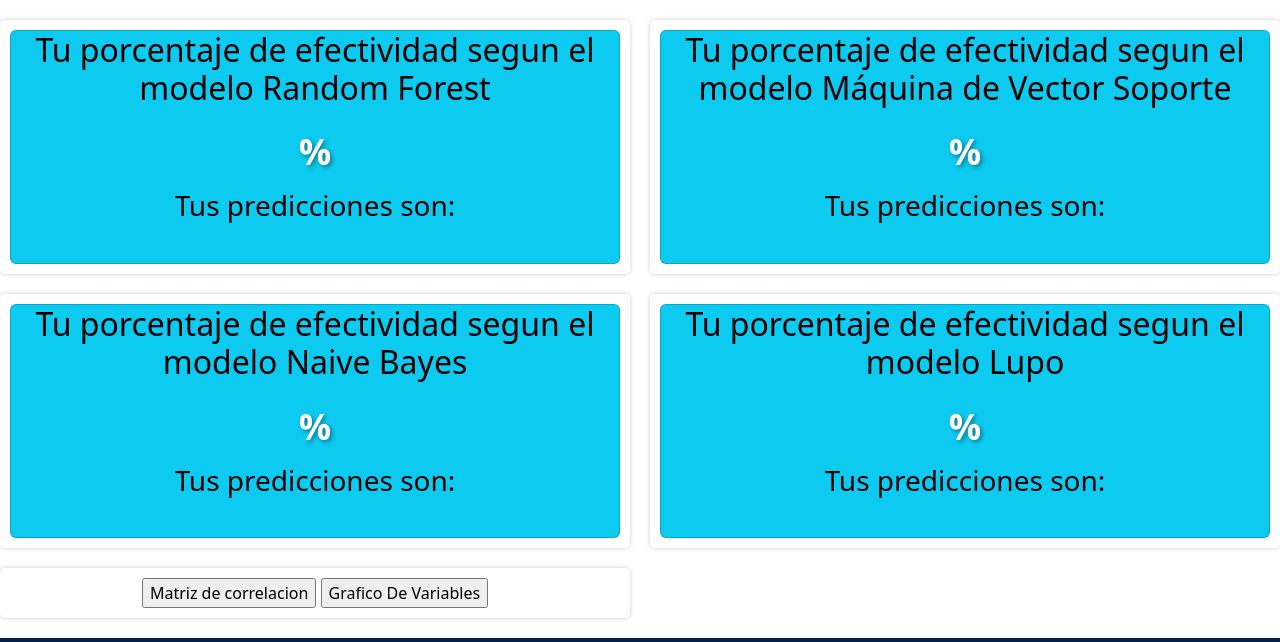
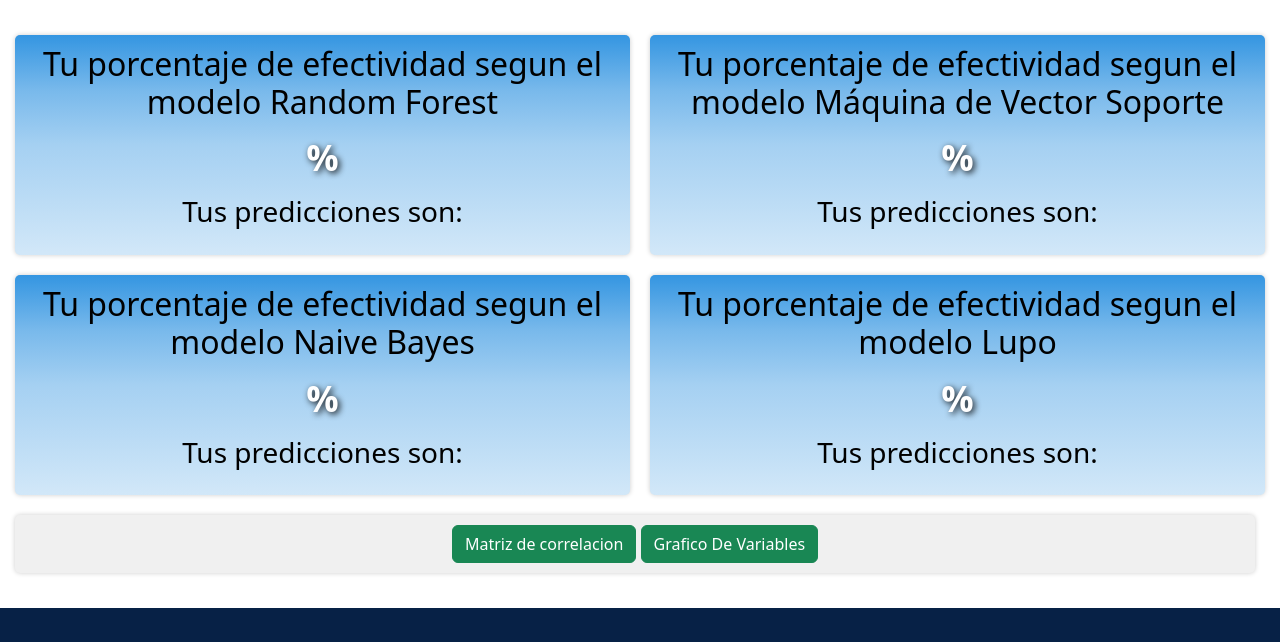
Before and after one commit to ThePolanco/Aplicativo_MCPP, a Flask app: template app_predicciones/src/templates/ResultadoModelo.html in a window 1280 px wide. Shown: the part 128-770 px from the top of the page. Run offline with Flask 3, Linux system fonts and the light colour scheme; the template is opened without the code that fills it, so the values that code supplies are empty; parts of the project's set-up code (start-up, migrations or seed data) failed here and were passed over; grey boxes are pictures that could not be loaded.

Commit message:
UPDATE background, divs and general styles

```diff
--- a/app_predicciones/src/app.py
+++ b/app_predicciones/src/app.py
@@ -394,31 +394,31 @@ def index():
     # Lupo>RF and MVS and NV
     if(ocurrenciaLupo>ocurrenciaRF and ocurrenciaLupo>ocurrenciaMVS and ocurrencialupo>ocurrenciaNV):
         if(lupo[TamaA-1]==1):
-            lluvia="llovera"
+            lluvia="Llovera"
         else:
             lluvia="No llovera"
     # RF>Lupo and MVS and NV
     elif(ocurrenciaRF>ocurrenciaLupo and ocurrenciaRF>ocurrenciaMVS and ocurrenciaRF>ocurrenciaNV):
         if(YRF_prdss[TamaA-1]==1):
-            lluvia="llovera"
+            lluvia="Llovera"
         else:
             lluvia="No llovera"
     # MVS>Lupo and RF and NV
     elif(ocurrenciaMVS>ocurrenciaLupo and ocurrenciaMVS>ocurrenciaRF and ocurrenciaMVS>ocurrenciaNV):
         if(YMVS_pred[TamaA-1]==1):
-            lluvia="llovera"
+            lluvia="Llovera"
         else:
             lluvia="No llovera"
     # NV>Lupo and RF and MVS
     elif(ocurrenciaNV>ocurrenciaLupo and ocurrenciaNV>ocurrenciaRF and ocurrenciaNV>ocurrenciamVS):
         if(y_pred[TamaA-1]==1):
-            lluvia="llovera"
+            lluvia="Llovera"
         else:
             lluvia="No llovera"
     # NV==Lupo == RF == MVS
     else:
         if(YMVS_pred[TamaA-1]==1):
-            lluvia="llovera"
+            lluvia="Llovera"
         else:
             lluvia="No llovera"
 
@@ -498,7 +498,7 @@ def procesoAlgoritmo():
 
 #Indice de ocurrencia
     ocurrenciaRF=accuracy_score(YRF_test, YRF_prdss)
-    print("El porcentaje de efectividad de random forest es: ", ocurrenciaRF)
+    print("El porcentaje de efectividad de Random Forest es: ", ocurrenciaRF)
 
 
 # se crea un dataframe para comparar con lso valores reales
@@ -528,7 +528,7 @@ def procesoAlgoritmo():
 
     clf = SVC(kernel = 'linear').fit(XMVS_train, YMVS_train)
     ocurrenciaMVS=clf.score(XMVS_test, YMVS_test)
-    print("El porcentaje de efectividad del modelo Support Vector Machines es: ", ocurrenciaMVS)
+    print("El porcentaje de efectividad del modelo Support Vector Machine es: ", ocurrenciaMVS)
 
     YMVS_pred = clf.predict(XMVS_test)
 
@@ -622,7 +622,7 @@ def procesoAlgoritmo():
             elif(YRF_prdss[ni]==0 and YMVS_pred[ni]==0 and y_pred[ni]==1):
                 lupo.append(0)
             else:
-                print("no concuerda")
+                print("No concuerda")
         # RF=0 MVS=1 NV=1
         elif(ocurrenciaRF<ocurrenciaAdimitica and ocurrenciaMVS>ocurrenciaAdimitica and ocurrenciaNV>ocurrenciaAdimitica):
             if(YRF_prdss[ni]==1 and YMVS_pred[ni]==1 and y_pred[ni]==1):
@@ -654,7 +654,7 @@ def procesoAlgoritmo():
                 else:
                     lupo.append(1)
             else:
-                print("no concuerda")
+                print("No concuerda")
         # RF=1 MVS=0 NV=1
         elif(ocurrenciaRF>ocurrenciaAdimitica and ocurrenciaMVS<ocurrenciaAdimitica and ocurrenciaNV>ocurrenciaAdimitica):
             if(YRF_prdss[ni]==1 and YMVS_pred[ni]==1 and y_pred[ni]==1):
@@ -716,7 +716,7 @@ def procesoAlgoritmo():
             elif(YRF_prdss[ni]==0 and YMVS_pred[ni]==0 and y_pred[ni]==1):
                 lupo.append(0)
             else:
-                print("no concuerda")
+                print("No concuerda")
         # RF> MVS and NV
         elif(ocurrenciaRF>ocurrenciaAdimitica and ocurrenciaMVS<ocurrenciaAdimitica and ocurrenciaNV<ocurrenciaAdimitica):
             if(YRF_prdss[ni]==1 and YMVS_pred[ni]==1 and y_pred[ni]==1):
@@ -736,7 +736,7 @@ def procesoAlgoritmo():
             elif(YRF_prdss[ni]==0 and YMVS_pred[ni]==0 and y_pred[ni]==1):
                 lupo.append(0)
             else:
-                print("no concuerda")
+                print("No concuerda")
         # MVS> RF and NV
         elif(ocurrenciaRF<ocurrenciaAdimitica and ocurrenciaMVS>ocurrenciaAdimitica and ocurrenciaNV<ocurrenciaAdimitica):
             if(YRF_prdss[ni]==1 and YMVS_pred[ni]==1 and y_pred[ni]==1):
@@ -756,7 +756,7 @@ def procesoAlgoritmo():
             elif(YRF_prdss[ni]==0 and YMVS_pred[ni]==0 and y_pred[ni]==1):
                 lupo.append(0)
             else:
-                print("no concuerda")
+                print("No concuerda")
         # NV> RF and MVS
         elif(ocurrenciaRF<ocurrenciaAdimitica and ocurrenciaMVS<ocurrenciaAdimitica and ocurrenciaNV>ocurrenciaAdimitica):
             if(YRF_prdss[ni]==1 and YMVS_pred[ni]==1 and y_pred[ni]==1):
@@ -776,7 +776,7 @@ def procesoAlgoritmo():
             elif(YRF_prdss[ni]==0 and YMVS_pred[ni]==0 and y_pred[ni]==1):
                 lupo.append(1)
             else:
-                print("no concuerda")
+                print("No concuerda")
         #else final
         else:
             print("No concuerda el valor")
--- a/app_predicciones/src/static/css/estilos2.css
+++ b/app_predicciones/src/static/css/estilos2.css
@@ -1,7 +1,4 @@
 body{
-    /**background-image: url('https://images.unsplash.com/photo-1517685352821-92cf88aee5a5?ixlib=rb-4.0.3&ixid=M3wxMjA3fDB8MHxwaG90by1wYWdlfHx8fGVufDB8fHx8fA%3D%3D&auto=format&fit=crop&w=1374&q=80');
-    background-size: cover;
-    background-attachment: fixed;**/
     background-color: white;
     margin: 0;
     padding: 0;
@@ -28,21 +25,34 @@ body{
 }
 
 .area_1, .area_2 {
+    background-image: url('https://images.unsplash.com/photo-1517685352821-92cf88aee5a5?ixlib=rb-4.0.3&ixid=M3wxMjA3fDB8MHxwaG90by1wYWdlfHx8fGVufDB8fHx8fA%3D%3D&auto=format&fit=crop&w=1374&q=80');
+    background-size: cover;
+    background-attachment: fixed;
     flex-basis: calc(50% - 10px);
     padding: 10px;
-    background-color: #ffffff;
+    background-color: rgba(255, 255, 255, 0.5);
     margin-bottom: 20px;
     box-sizing: border-box;
     box-shadow: 0 0 5px rgba(0, 0, 0, 0.2);
     border-radius: 5px;
-    background-color: rgba(30, 138, 222, 0.8);
+    color: #000;
+    overflow: hidden;
+    /**
+    background: linear-gradient(
+        rgba(30, 138, 222, 0.9),
+        rgba(30, 138, 222, 0.6),
+        rgba(30, 138, 222, 0.4),
+        rgba(30, 138, 222, 0.3),
+        rgba(30, 138, 222, 0.2)
+    );
+    **/
 }
 
 .porciento {
     font-size: 36px;
     color: #ffffff;
     font-weight: bold;
-    text-shadow: 2px 2px 4px rgba(0, 0, 0, 0.4);
+    text-shadow: 2px 2px 6px rgba(0, 0, 0, 0.9);
     margin: 10px 0;
     transition: transform 0.2s;
     cursor: pointer;
@@ -63,7 +73,7 @@ body{
 
 .button1, .button2{
     flex-basis: calc(50% - 10px);
-    padding: 10px;
+    padding: 0px;
     background-color: #f0f0f0;
     margin-bottom: 20px;
     box-sizing: border-box;
@@ -82,6 +92,9 @@ body{
 }
 
 .area_historico{
+    background-image: url('https://images.unsplash.com/photo-1517685352821-92cf88aee5a5?ixlib=rb-4.0.3&ixid=M3wxMjA3fDB8MHxwaG90by1wYWdlfHx8fGVufDB8fHx8fA%3D%3D&auto=format&fit=crop&w=1374&q=80');
+    background-size: cover;
+    background-attachment: fixed;
     flex-basis: calc(30% - 10px);
     padding: 10px;
     background-color: #ffffff;
@@ -90,6 +103,7 @@ body{
     box-shadow: 0 0 5px rgba(0, 0, 0, 0.2);
     border-radius: 5px;
 }
+
 .area_graficos {
     flex-basis: calc(70% - 10px);
     padding: 10px;
@@ -110,6 +124,7 @@ body{
     margin-top: 20px;
     flex-grow: 1;
     height: 100%;
+    padding: 15px;
 }
 
 .area_subir, .muestra {
@@ -137,10 +152,18 @@ body{
     justify-content: space-between;
     margin-top: 20px;
     flex-grow: 1;
+    padding: 15px;
 }
 
-
-.area_modelo{
+.area_modelo, .area_modelo1, .area_modelo2, .area_modelo3{
+    background: linear-gradient(
+        rgba(30, 138, 222, 0.9),
+        rgba(30, 138, 222, 0.6),
+        rgba(30, 138, 222, 0.4),
+        rgba(30, 138, 222, 0.3),
+        rgba(30, 138, 222, 0.2)
+    );
+    color: #000;
     flex-basis: calc(50% - 10px);
     padding: 10px;
     background-color: #ffffff;
@@ -149,12 +172,16 @@ body{
     box-shadow: 0 0 5px rgba(0, 0, 0, 0.2);
     border-radius: 5px;
 }
+.area_modelo4{
+    flex-basis: calc(100% - 10px);
+    padding: 10px;
+    background-color: #f0f0f0;
+    margin-bottom: 20px;
+    box-sizing: border-box;
+    box-shadow: 0 0 5px rgba(0, 0, 0, 0.2);
+    border-radius: 5px;
+}
 
-footer.container {
-    max-width: 100%;
-    background-color: #072146;
-    color: white;
-}
 
 /* Estilos de pantalla 404 */
 .contenedor_404 {
@@ -180,14 +207,28 @@ footer.container {
     overflow: hidden;
 }
 
+/* Estilos del footer */
+footer.container {
+    max-width: 100%;
+    background-color: #072146;
+    color: white;
+}
 
 /* Estilos para pantallas pequeñas */
 @media screen and (max-width: 768px) {
-    .contenedor, .contenedor_2, .contenedor_404, .contenedor_datos, .contenedor_test, .contenedor_result {
+    .contenedor, .contenedor_2,
+    .contenedor_404,
+    .contenedor_datos, .contenedor_test,
+    .contenedor_result {
         flex-direction: column;
     }
 
-    .area_1, .area_2, .button1, .button2, .area_404, .area_historico, .area_graficos, .area_modelo, .area_subir, .muestra {
+    .area_1, .area_2,
+    .button1, .button2,
+    .area_404,
+    .area_historico, .area_graficos,
+    .area_modelo, .area_modelo1, .area_modelo2, .area_modelo3, .area_modelo4,
+    .area_subir, .muestra {
         flex-basis: 100%;
     }
 }
--- a/app_predicciones/src/templates/ResultadoModelo.html
+++ b/app_predicciones/src/templates/ResultadoModelo.html
@@ -42,51 +42,43 @@
         </header>
         <div class="contenedor_result">
             <section class="area_modelo">
-                <div class="card text-bg-info">
                 <h2>Tu porcentaje de efectividad segun el modelo Random Forest <i class="fas fa-tree"></i></h2>
                 <p class="porciento">{{ datos.PorcentajeRF * 100 }}%</p>
                 <h3>Tus predicciones son:</h3>
                 <ul>
                     <p>{{ datos.prediccionesRF }}</p>
                 </ul>
-                </div>
             </section>
 
-            <section class="area_modelo">
-                <div class="card text-bg-info">
+            <section class="area_modelo1">
                 <h2></i>Tu porcentaje de efectividad segun el modelo Máquina de Vector Soporte<i class="fas fa-sitemap"></i></h2>
                 <p class="porciento">{{ datos.PorcentajeMVS * 100 }}%</p>
                 <h3>Tus predicciones son:</h3>
                 <ul>
                     <p>{{ datos.prediccionesMVS }}</p>
                 </ul>
-                </div>
             </section>
-            <section class="area_modelo">
-                <div class="card text-bg-info">
+            <section class="area_modelo2">
                 <h2></i>Tu porcentaje de efectividad segun el modelo Naive Bayes<i class="fas fa-calculator"></i></h2>
                 <p class="porciento">{{ datos.PorcentajeNV * 100 }}%</p>
                 <h3>Tus predicciones son:</h3>
                 <ul>
                     <p>{{ datos.prediccionesNV }}</p>
                 </ul>
-                </div>
             </section>
 
-            <section class="area_modelo">
-                <div class="card text-bg-info">
+            <section class="area_modelo3">
                 <h2>Tu porcentaje de efectividad segun el modelo Lupo <i class="fas fa-tree"></i></h2>
                 <p class="porciento">{{ datos.OcurrenciaLupo * 100 }}%</p>
                 <h3>Tus predicciones son:</h3>
                 <ul>
                     <p>{{ datos.Modelolupo }}</p>
                 </ul>
-                </div>
             </section>
 
-            <section class="area_modelo">
-                <input class="boton" type="submit" value="Matriz de correlacion" name="MatrizCorrelación" onclick="location.href='/Mcorrelacion'">
-                <input class="boton" type="submit" value="Grafico De Variables" name="GraficoVariables" onclick="location.href=('/GraficoDT')">
+            <section class="area_modelo4">
+                <input class="btn btn-success" type="submit" value="Matriz de correlacion" name="MatrizCorrelación" onclick="location.href='/Mcorrelacion'">
+                <input class="btn btn-success" type="submit" value="Grafico De Variables" name="GraficoVariables" onclick="location.href=('/GraficoDT')">
             </section>
         </div>
         <footer class="container py-5">
--- a/app_predicciones/src/templates/prueba.html
+++ b/app_predicciones/src/templates/prueba.html
@@ -55,7 +55,7 @@
                             <h5>Porcentaje de prueba</h5>
                             <input type="text" id="test_sizee" name="test_size" placeholder="Recomendado 20" required> %
                             <br><br>
-                            <input type="submit" value="Enviar">
+                            <input class="btn btn-primary" type="submit" value="Enviar">
                             <br>
                         </form>
                     </div>
```
Also changed, not shown: app_predicciones/src/templates/index.html (+8 -8 lines). Lines whose indentation alone changed are shown as unchanged.
